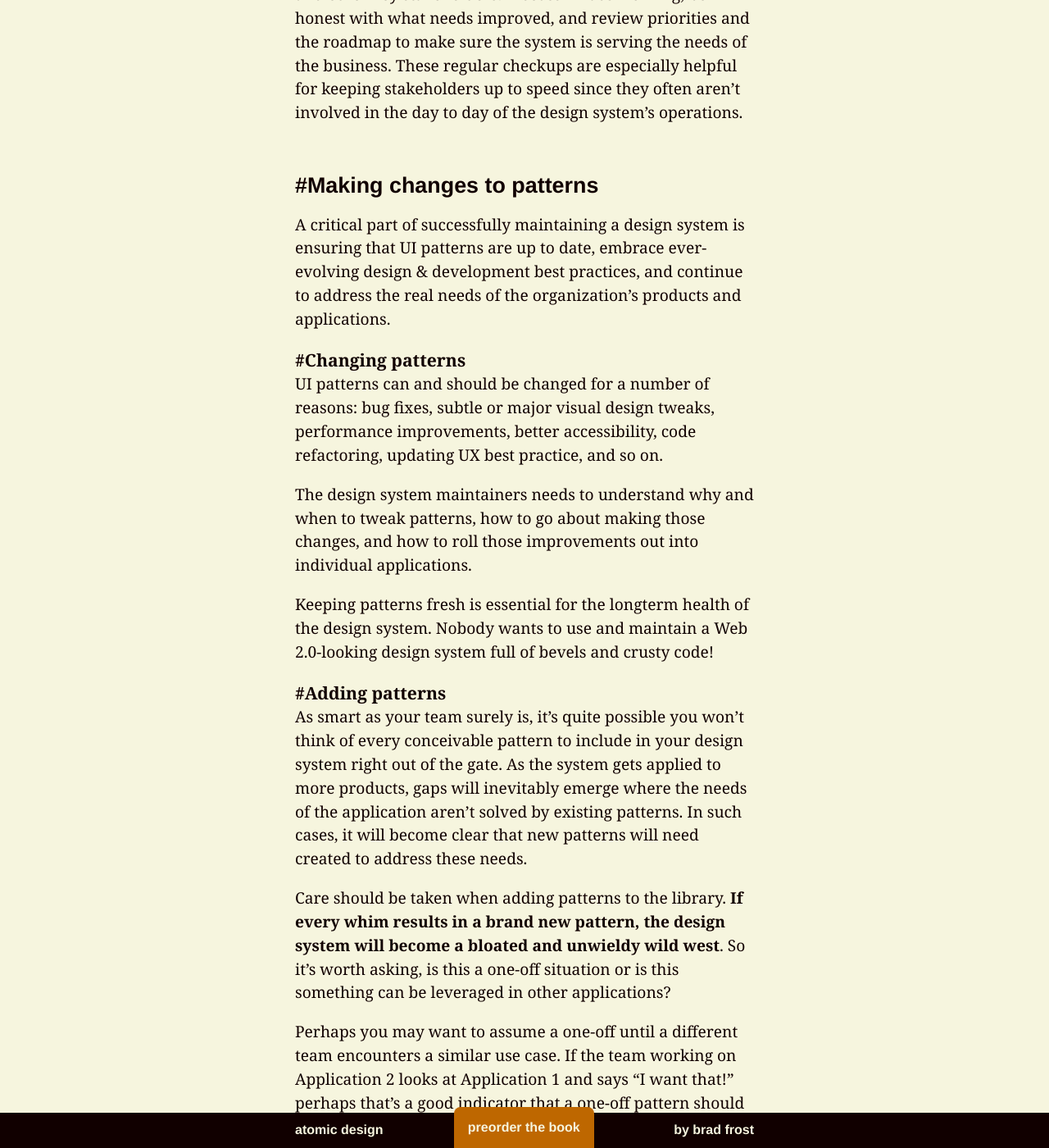
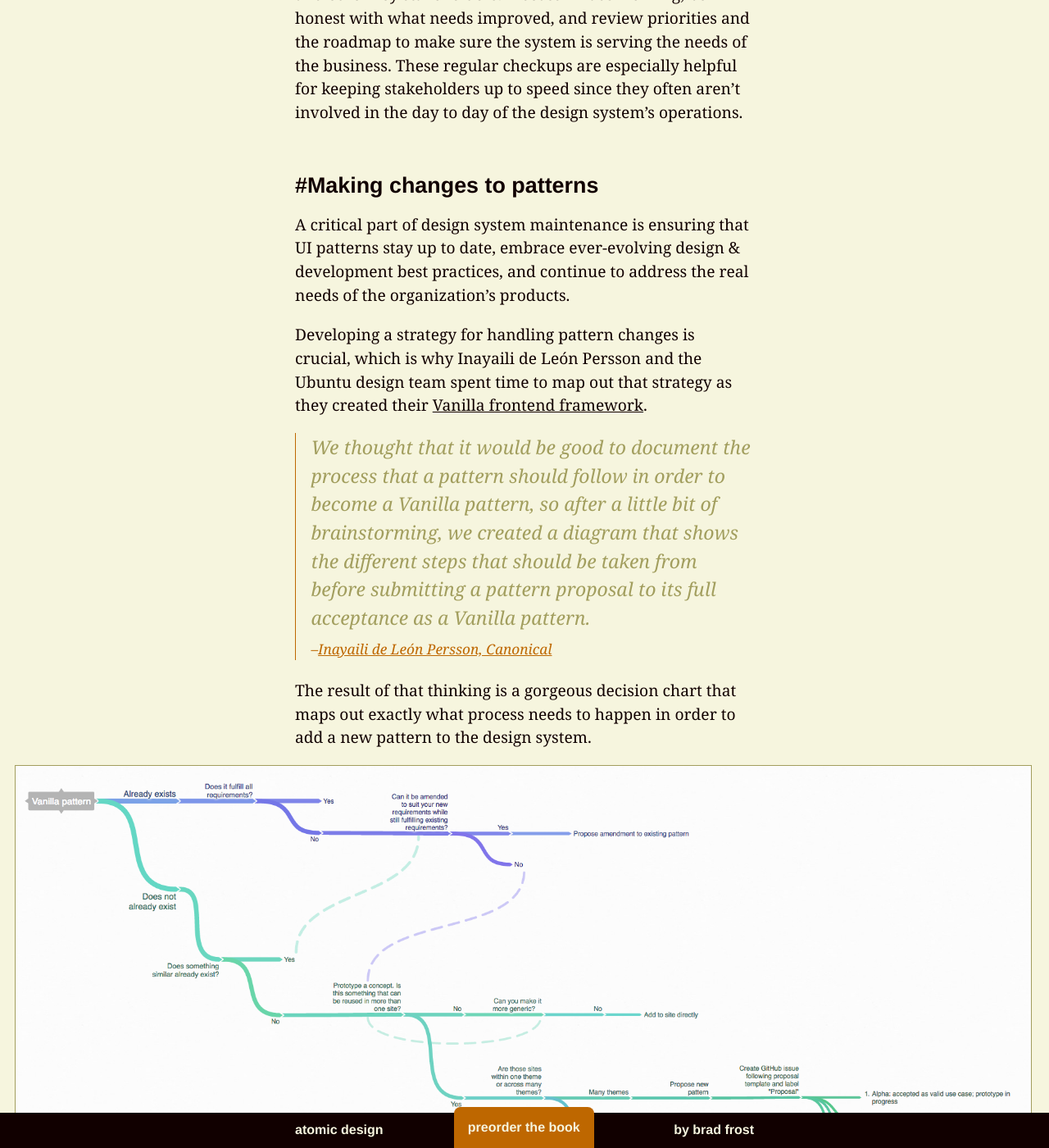
Before and after one commit to bradfrost/atomic-design, a Jekyll site: the page built from chapter-5.md, in a window 1280 px wide and 1400 px high, scrolled down 20772 px. Shown: the whole window at 82% size. Built offline with Jekyll 4.4.1, drawn with Linux system fonts in a browser that asks for light colours; some of the changed text lies outside the part shown.

Commit message:
Adding pattern decision flowchart to changing patterns

```diff
--- a/chapter-5.md
+++ b/chapter-5.md
@@ -179,7 +179,15 @@ As mentioned a few times already, frequent communication and collaboration betwe
 In addition to informal day-to-day conversation between makers and users, **schedule regular "state of the union" meetings to review the design system** with makers, users, and other key stakeholders. Discuss what's working, be honest with what needs improved, and review priorities and the roadmap to make sure the   system is serving the needs of the business. These regular checkups are especially helpful for keeping stakeholders up to speed since they often aren't involved in the day to day of the design system's operations.
 
 ### Making changes to patterns
-A critical part of successfully maintaining a design system is ensuring that UI patterns are up to date, embrace ever-evolving design & development best practices, and continue to address the  real needs of the organization's products and applications.
+A critical part of design system maintenance is ensuring that UI patterns stay up to date, embrace ever-evolving design & development best practices, and continue to address the real needs of the organization's products.
+
+Developing a strategy for handling pattern changes is crucial, which is why Inayaili de León Persson and the Ubuntu design team  spent time to map out that strategy as they created their [Vanilla frontend framework](http://ubuntudesign.github.io/vanilla-framework/).
+
+> We thought that it would be good to document the process that a pattern should follow in order to become a Vanilla pattern, so after a little bit of brainstorming, we created a diagram that shows the different steps that should be taken from before submitting a pattern proposal to its full acceptance as a Vanilla pattern. <cite><a href="http://design.canonical.com/2016/07/getting-vanilla-ready-for-v1-the-roadmap/">Inayaili de León Persson, Canonical</a>
+
+The result of that thinking is a gorgeous decision chart that maps out exactly what process needs to happen in order to add a new pattern to the design system.
+
+{% include figure.html src="../images/content/pattern-addition-flowchart.png" caption="Ubuntu's design team mapped out the decision process they use to manage updates and additions to patterns in their Vanilla frontend framework." %}
 
 #### Changing patterns
 UI patterns can and should be changed for a number of reasons: bug fixes, subtle or major visual design tweaks, performance improvements, better accessibility, code refactoring, updating UX best practice, and so on.
@@ -222,17 +230,19 @@ Achieving the design system Holy Grail is no easy task, as it requires sophistic
 Keeping a pattern library in sync with production environments requires sharing code in a smart, scalable, and maintainable way. Detailing all the different strategies and considerations around the Holy Grail would necessitate its own book, but let's at least cover some important areas around keeping frontend code in sync.
 
 #### The frontend of things
-Sharing frontend code between pattern library
+There are many ways to go about sharing frontend code between pattern library and production
 
 In my experience, I've found that keeping CSS and presentational JavaScript in sync between with the production environment is relatively easy, but sharing markup is tough.
 
 > You’d provide development teams with a versioned URL (e.g., http://mycdn.com/1.3.5/styles.css) and upgrading is as simple as bumping the version number in the URL. <cite><a href="https://medium.com/@marcelosomers/chasing-the-holy-grail-bbc0b7cce365#.ay1xeej7d">Marcelo Somers</a>
 
-- [Using Grunt with Pattern Lab](http://bradfrost.com/blog/post/using-grunt-with-pattern-lab/)
+Similarly, using build tools like Grunt and Gulp can make the migration [Grunt with Pattern Lab](http://bradfrost.com/blog/post/using-grunt-with-pattern-lab/)
+
+Where things get tricky though is sharing markup between. Intrinsically more complicated as markup and backend logic are often intermingled
 
 
-#### Temptlating languages: bridging the gap
-As we discussed in Chapter 3, using HTML templating languages —such as Mustache, Handlebars, Twig, Jade, Nunjucks, and a slew of others — makes markup more portable and dynamic. Many CMSes and application environments make use of templating languages to serve up frontend markup. Intrinsically more complicated as markup and
+#### Bridging the gap with templating languages
+As we discussed in Chapter 3, using HTML templating languages —such as Mustache, Handlebars, Twig, Jade, Nunjucks, and a slew of others — makes markup more portable and dynamic. Templating languages allow us to avoid writing the same markup patterns over and over again. Many CMSes and application environments also make use of templating languages to serve up frontend markup.
 
 **The templating language can serve as the bridge between your pattern library and production environments**. If you're using  Templating language should match the production environment - The closer you can get to matching your pattern library and production templating .
 
```
Also changed, not shown: images/content/pattern-addition-flowchart.png (added), 3 other files.
